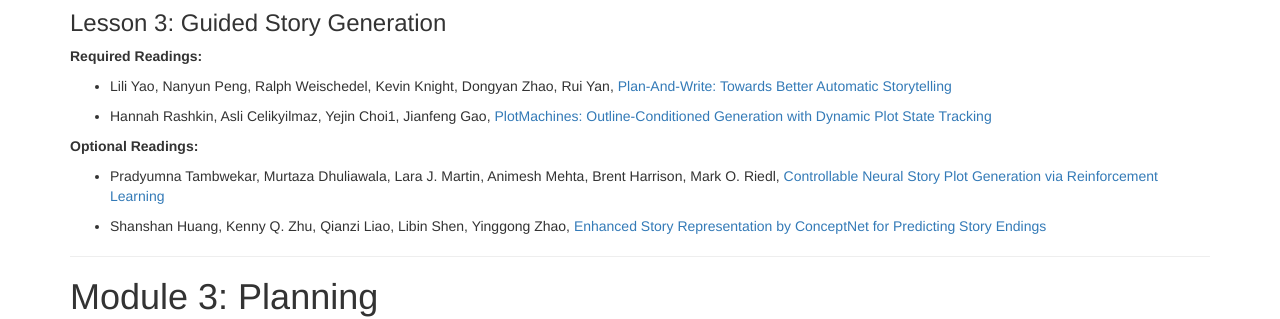
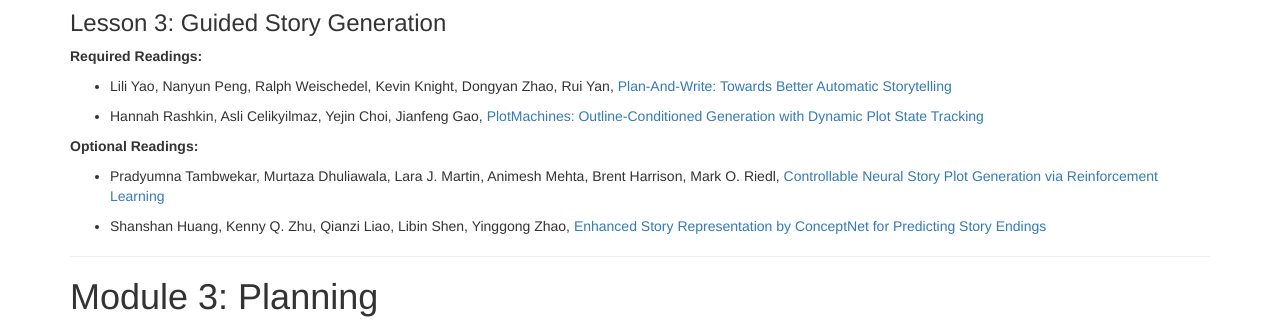
Before and after one commit to interactive-fiction-class/interactive-fiction-class.github.io, a Jekyll site: the page built from modules.md, in a window 1280 px wide and 900 px high, scrolled down 2364 px. Shown: the part 152-471 px from the top of the window. Built offline with Jekyll 4.4.1, drawn with Linux system fonts in a browser that asks for light colours; nearby versions of some CDN libraries; a script that is not in the unit is left out.

Commit message:
Update modules.yaml

```diff
--- a/_data/modules.yaml
+++ b/_data/modules.yaml
@@ -210,7 +210,7 @@
           url: https://www.aaai.org/ojs/index.php/AAAI/article/download/4726/4604
         -
           title: "PlotMachines: Outline-Conditioned Generation with Dynamic Plot State Tracking"
-          authors: Hannah Rashkin, Asli Celikyilmaz, Yejin Choi1, Jianfeng Gao
+          authors: Hannah Rashkin, Asli Celikyilmaz, Yejin Choi, Jianfeng Gao
           url: https://aclanthology.org/2020.emnlp-main.349/
       optional:
         -
```
